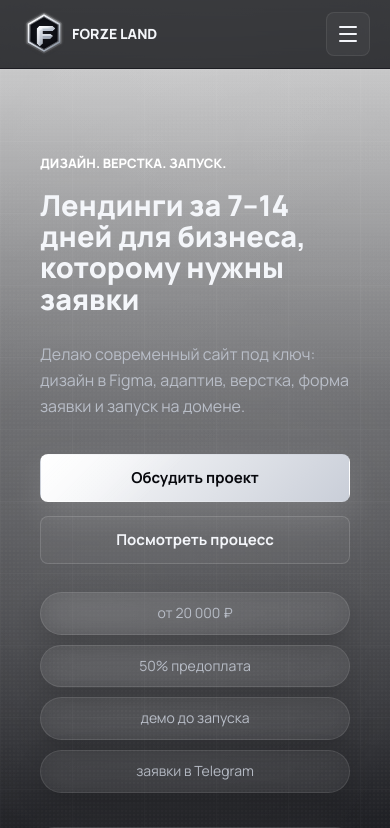
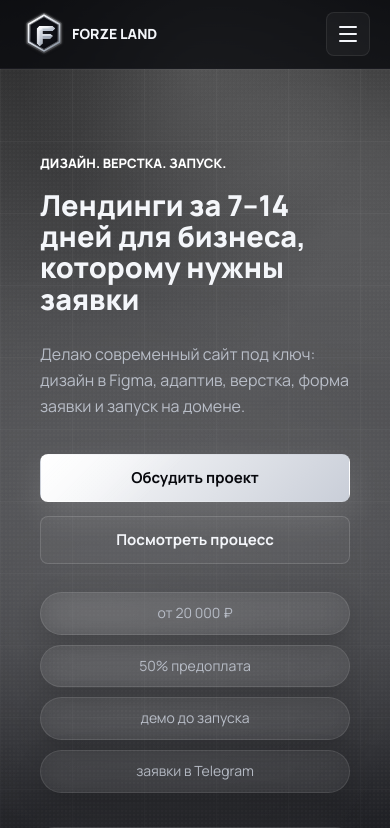
Before and after one commit to forzzze/New-landingb-site, a React (Vite) app: page / in a window 390 px wide. Shown: the top 828 px of the page. Built offline with nearby package versions, Linux system fonts and the light colour scheme; a web font is replaced by a local one.

Commit message:
upgraded mobile bg

```diff
--- a/styles.css
+++ b/styles.css
@@ -74,9 +74,9 @@ body.menu-open {
   overflow: hidden;
   background:
     radial-gradient(circle at 50% 8%, rgba(255, 255, 255, 0.16), transparent 22%),
-    radial-gradient(circle at 24% 20%, rgba(255, 255, 255, 0.24), transparent 34%),
+    radial-gradient(circle at 24% 20%, rgba(12, 12, 12, 0.24), transparent 34%),
     radial-gradient(circle at 78% 18%, rgba(255, 255, 255, 0.13), transparent 30%),
-    linear-gradient(180deg, rgba(255, 255, 255, 0.92), #ffffff 78%);
+    linear-gradient(180deg, rgba(46, 46, 46, 0.92), #ffffff 78%);
 }
 
 .app-background.is-animated {
```
